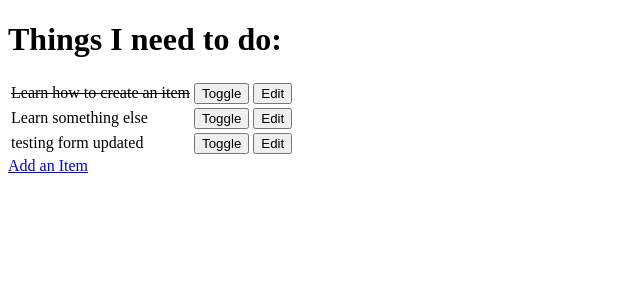
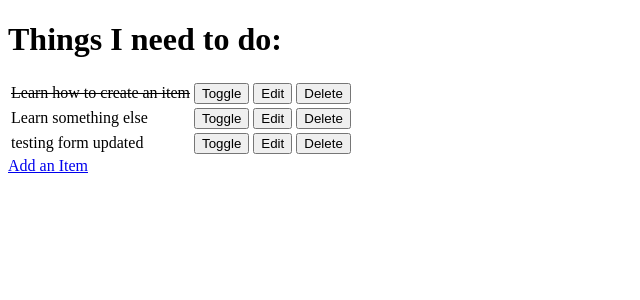
Before and after one commit to ajorgensen89/django_task, a Django app: page / in a window 1280 px wide. Shown: the top 300 px of the page, without its empty margins (0-640 px from the left). Run offline with Django 3.2, Linux system fonts and the light colour scheme; data comes from the database, SQL or seed files in the repository; both versions use the stored data as it was after the commit.

Commit message:
delete without error status inplace

```diff
--- a/django_todo/urls.py
+++ b/django_todo/urls.py
@@ -24,4 +24,5 @@ urlpatterns = [
     path('add', views.add_item, name='add_item'),
     path('edit/<item_id>', views.edit_item, name='edit'),
     path('toggle/<item_id>', views.toggle_item, name='toggle'),
+    path('delete/<item_id>', views.delete_item, name='delete'),
 ]
--- a/todo/templates/todo/todo_list.html
+++ b/todo/templates/todo/todo_list.html
@@ -37,6 +37,11 @@
                     <button>Edit</button>
                 </a>
             </td>
+            <td>
+                <a href="/delete/{{ item.id }}">
+                    <button>Delete</button>
+                </a>
+            </td>
         </tr>
         {% empty %}
         <tr>
--- a/todo/views.py
+++ b/todo/views.py
@@ -47,3 +47,8 @@ def toggle_item(request, item_id):
     item.done = not item.done
     item.save()
     return redirect('get_todo_list')
+
+def delete_item(request, item_id):
+    item = get_object_or_404(Item, id=item_id)
+    item.delete()
+    return redirect('get_todo_list')
```
Also changed, not shown: db.sqlite3.
